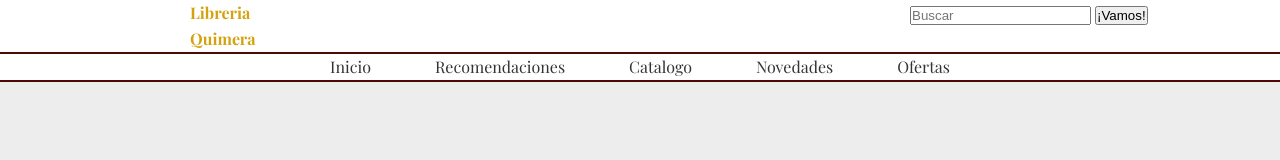
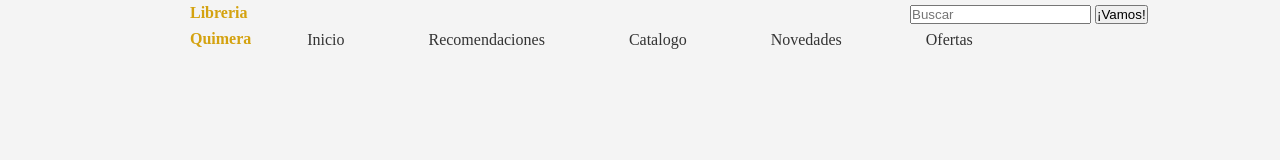
Before and after one commit to HectorMMZ/Libreria, a plain HTML site: page catalogo.html in a window 1280 px wide. Drawn offline with nearby package versions, Linux system fonts and the light colour scheme; a web font is replaced by a local one.

Commit message:
Se hicieron muchos cambios tratando de estandarizar lo mas posible el diseno general en global, se eliminaron varios comentarios innecesarios, y se trato de buscar como globalizar la barra arriba con el titulo y letras del menu

```diff
--- a/catalogo.html
+++ b/catalogo.html
@@ -3,7 +3,7 @@
 <head>
     <meta charset="UTF-8">
     <meta name="viewport" content="width=device-width, initial-scale=1.0">
-    <title>Mas Leídos</title>
+    <title>Catalogo</title>
 
     <link rel="preconnect" href="https://fonts.googleapis.com">
     <link rel="preconnect" href="https://fonts.gstatic.com" crossorigin>
@@ -13,12 +13,9 @@
     <link rel="stylesheet" href="stylecatalogo.css">
 </head>
 <body>
-
-
-
-    <div class="BarraDeTareas">
+    <div class="Libreria">
         <div class="TituloLibreria">
-            <h4 style="color: #D4A20F">
+            <h4>
                 Libreria
                 <br>
                 Quimera
@@ -32,19 +29,23 @@
             </form>
         </div>
 
+
+            <div style="text-align: center;">
+                <a href="index.html" style="margin: 0 40px ">Inicio</a>
+                <a href="recomendaciones.html" style="margin: 0 40px">Recomendaciones</a>
+                <a href="catalogo.html" style="margin: 0 40px">Catalogo</a>
+                <a href="novedades.html" style="margin: 0 40px">Novedades</a>
+                <a href="ofertas.html" style="margin: 0 40px">Ofertas</a>
+
+            </div>
+        </div>
+
         <br>
 
-        <hr color='#4F0802' size='3.5'>
+        <!-- <hr color='#4F0802' size='3.5'>
 
-        <div style="text-align: center;">
-            <a href="index.html" style="margin: 0 30px">Inicio</a>
-            <a href="recomendaciones.html" style="margin: 0 30px">Recomendaciones</a>
-            <a href="catalogo.html" style="margin: 0 30px">Catalogo</a>
-            <a href="novedades.html" style="margin: 0 30px">Novedades</a>
-            <a href="ofertas.html" style="margin: 0 30px">Ofertas</a>
-        </div>
 
-        <hr class="LineaDeAbajo" color='#4F0802' size='3.5'>
+        <hr class="LineaDeAbajo" color='#4F0802' size='3.5'> -->
 
     </div>
 
--- a/global.css
+++ b/global.css
@@ -8,7 +8,7 @@
 /*ESTILOS BASE DEL CUERPO (Body)*/
 body {
 
-    font-family: 'Segoe UI', Roboto, Helvetica, Arial, sans-serif;
+    font-family: "Marcellus", serif;
     line-height: 1.6;
     background-color: #f4f4f4;
     color: #333333;
@@ -35,6 +35,8 @@ img {
 
 .TituloLibreria{
     margin-left: 190px;
+    /* font-family: "Playfair Display", serif; */
+    color: #D4A20F;
 }
 
 .Buscador{
@@ -81,15 +83,6 @@ img {
     color: white;
 }
 
-.Libreria{
-    background-image: url('Libros3.jpg');
-    height: 97vh;
-    padding-top: 20px;
-    background-size: cover;
-    background-repeat: no-repeat;
-    background-position: center;
-    background-attachment: fixed;
-}
 
 /* .Buscador{
     margin-left: auto;
--- a/stylecatalogo.css
+++ b/stylecatalogo.css
@@ -1,9 +1,3 @@
-body{
-    background-color: #eeeded;
-    font-family: "Playfair Display", serif;
-    padding-top: 125px;
-}
-
 .TituloLibreria{
     margin-left: 190px;
 }
--- a/stylenovedades.css
+++ b/stylenovedades.css
@@ -1,13 +1,3 @@
-body{
-    background-color: #eeeded;
-    font-family: "Playfair Display", serif;
-    padding-top: 125px;
-}
-
-.TituloLibreria{
-    margin-left: 190px;
-}
-
 .Buscador{
     margin-left: 910px;
     margin-top: -50px ;
--- a/styleofertas.css
+++ b/styleofertas.css
@@ -1,13 +1,3 @@
-body{
-    background-color: #eeeded;
-    font-family: "Playfair Display", serif;
-    padding-top: 125px;
-}
-
-.TituloLibreria{
-    margin-left: 190px;
-}
-
 .Buscador{
     margin-left: 910px;
     margin-top: -50px ;
--- a/stylerecomendaciones.css
+++ b/stylerecomendaciones.css
@@ -1,10 +1,3 @@
-body{
-    background-color:white /*#151613 */;
-    font-family: "Marcellus", serif;
-    padding: 0;
-    margin: 0;
-}
-
 /* .TituloLibreria{
     margin-left: auto;
     margin-right: auto;
```
Also changed, not shown: index.html (+8 -15 lines), novedades.html (+1 -1 lines), ofertas.html (+1 -1 lines), recomendaciones.html (+13 -8 lines), styleindex.css (added, +11 -0 lines).
